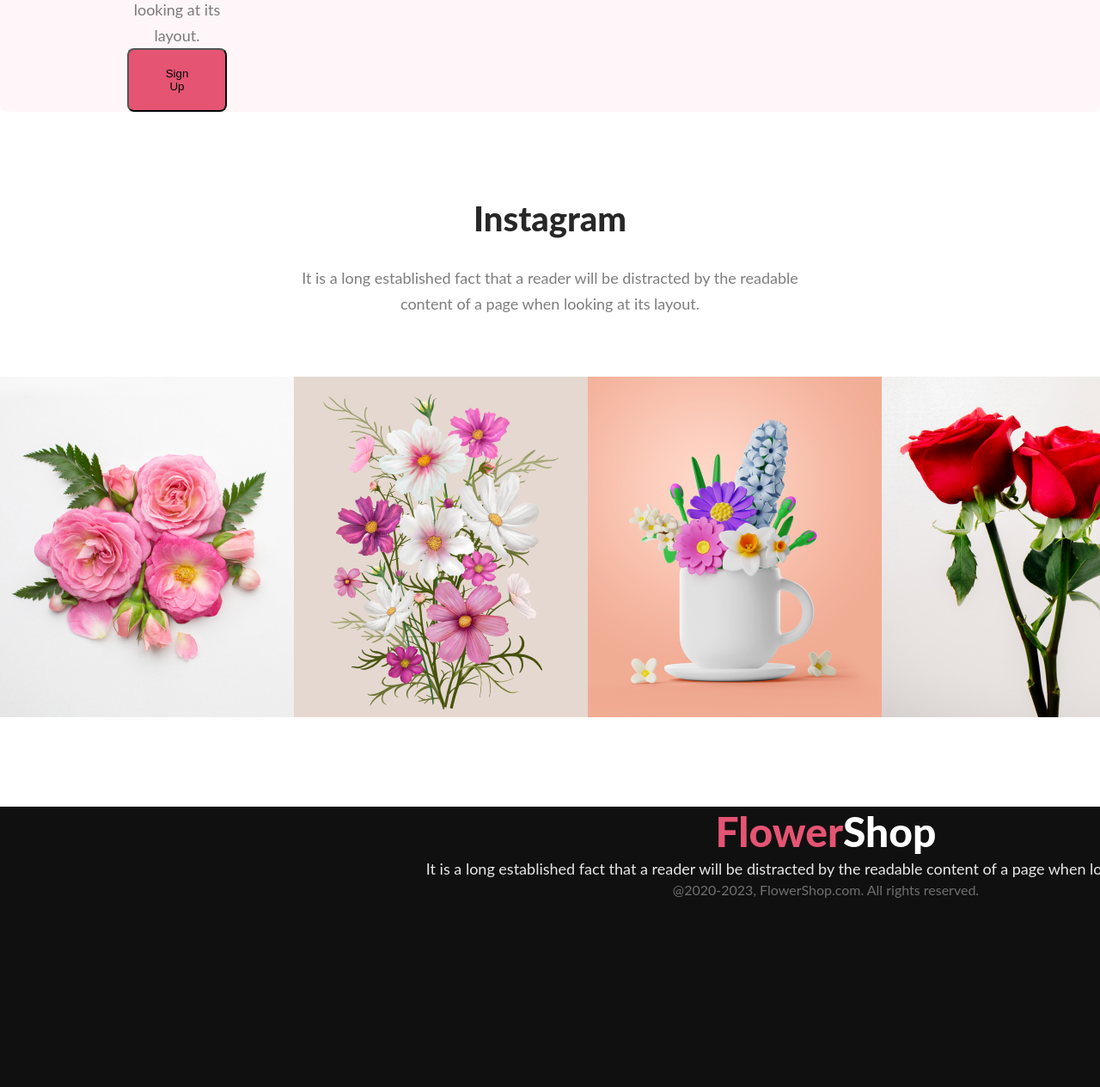
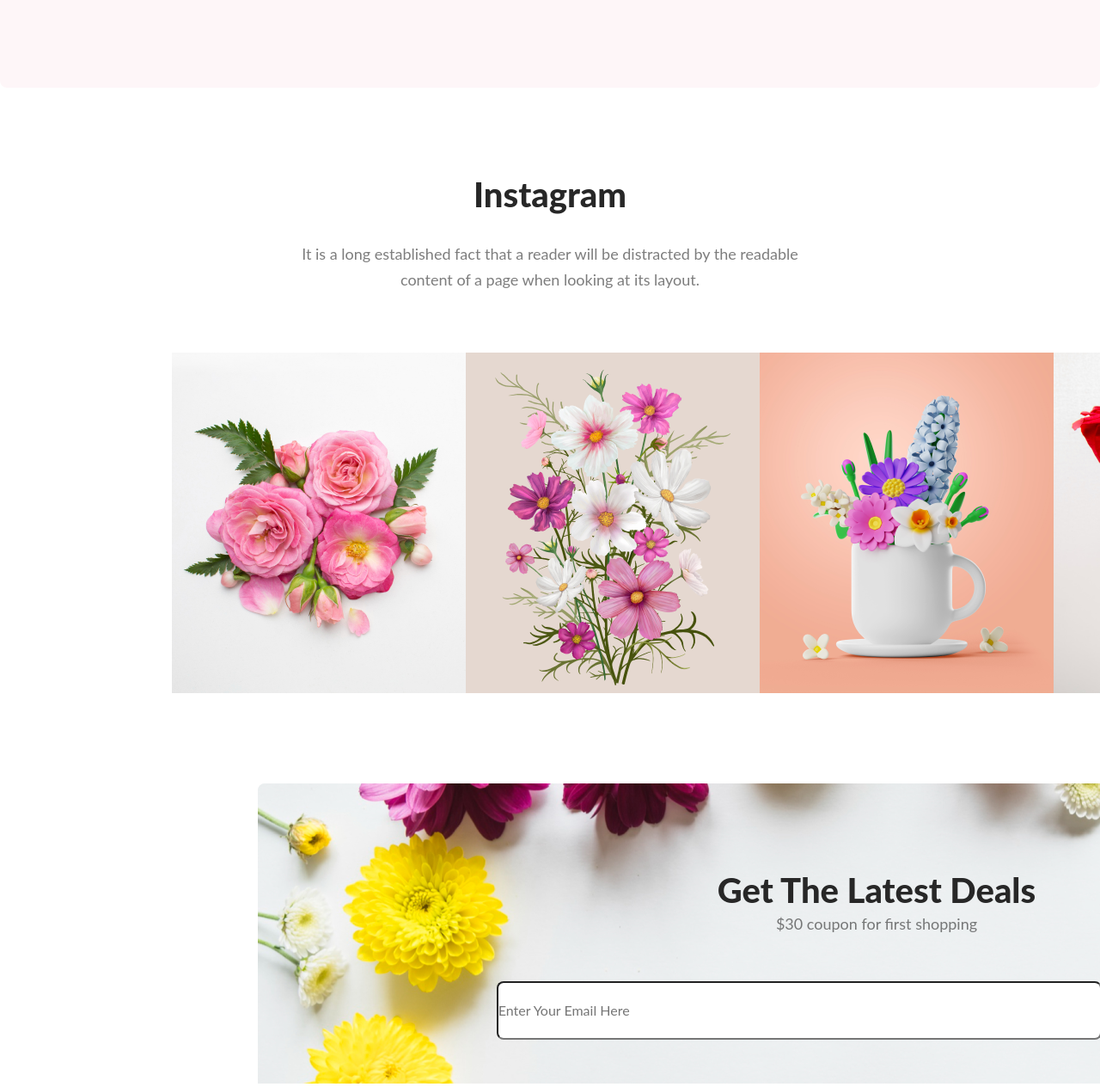
Before and after one commit to minhazuddinrafi/Flower-shop-Assignment, a plain HTML site: page index.html in a window 1280 px wide. Shown: the part 1973-3237 px from the top of the page at 86% size. Drawn offline with nearby package versions, Linux system fonts and the light colour scheme.

Commit message:
input-section

```diff
--- a/index.html
+++ b/index.html
@@ -5,6 +5,9 @@
     <meta charset="UTF-8">
     <meta name="viewport" content="width=device-width, initial-scale=1.0">
     <title>Flower Shop Assignment</title>
+    <link rel="preconnect" href="https://fonts.googleapis.com">
+    <link rel="preconnect" href="https://fonts.gstatic.com" crossorigin>
+    <link href="https://fonts.googleapis.com/css2?family=Open+Sans&display=swap" rel="stylesheet">
     <link rel="stylesheet" href="style/style.css">
 </head>
 
@@ -35,7 +38,7 @@
                 <p class="sign-up-description">It is a long established fact that a reader will be distracted by the
                     readable content of a page when
                     looking at its layout.</p>
-                <button class="btn">Sign Up</button>
+                <button class="btn-signup">Sign Up</button>
             </div>
             <div>
                 <img class="sign-up-img" src="images/pngwing 8.png" alt="">
@@ -46,7 +49,7 @@
 
         <!-- instagram section -->
 
-        <section>
+        <section class="instragam-input-section">
 
             <div class="instagram-writing">
                 <h3 class="instagram-heading">Instagram</h3>
@@ -60,25 +63,38 @@
 
             <div class="instagram-section-img">
                 <div>
-                    <img src="images/Flower 01.png" alt="">
+                    <img class="img-size-instra" src="images/Flower 01.png" alt="">
                 </div>
                 <div>
-                    <img src="images/Rectangle 4.png" alt="">
+                    <img class="img-size-instra" src="images/Rectangle 4.png" alt="">
                 </div>
                 <div>
-                    <img src="images/Rectangle 5.png" alt="">
+                    <img class="img-size-instra" src="images/Rectangle 5.png" alt="">
                 </div>
                 <div>
-                    <img src="images/Rectangle 6.png" alt="">
+                    <img class="img-size-instra" src="images/Rectangle 6.png" alt="">
+                </div>
+            </div>
+            <!-- input section -->
+
+            <div class="input-background">
+                <div class="input-details">
+                    <h3 class="get-details">Get The Latest Deals</h3>
+                    <h6 class="input-description">$30 coupon for first shopping</h6>
+                    <div class="input-subscribe">
+                        <input class="inut-text" placeholder="Enter Your Email Here" type="email">
+                        <button class="subscribe-button">Subscribe</button>
+                    </div>
                 </div>
             </div>
         </section>
     </main>
 
     <footer>
-        <div class="footer">
+        <div class=" footer">
             <h3 class="footer-flower-shop"> <span class="flower-color ">Flower</span>Shop</h3>
-            <p class="footer-description">It is a long established fact that a reader will be distracted by the readable
+            <p class="footer-description">It is a long established fact that a reader will be distracted by the
+                readable
                 content of a page
                 when
                 looking at its layout.</p>
--- a/style/style.css
+++ b/style/style.css
@@ -1,6 +1,11 @@
 * {
     margin: 0px;
     padding: 0px;
+}
+
+body {
+    /* font-family: 'Open Sans', sans-serif; */
+    font-family: 'Open Sans', sans-serif;
 }
 
 /* banner section */
@@ -52,6 +57,13 @@
     gap: 10px;
     border-radius: 8px;
     background: #E55473;
+    color: #FFF;
+    font-family: Lato;
+    font-size: 20px;
+    font-style: normal;
+    font-weight: 700;
+    line-height: normal;
+
 }
 
 /* sign-up section */
@@ -64,6 +76,24 @@
     background: rgba(229, 84, 115, 0.05);
 }
 
+.btn-signup {
+    display: inline-flex;
+    padding: 20px 43px;
+    align-items: flex-start;
+    gap: 10px;
+    border-radius: 10px;
+    border-color: none;
+    background: #E55473;
+    align-items: center;
+    margin-top: 20px;
+    margin-left: 200px;
+    color: #FFF;
+    font-size: 20px;
+    font-style: normal;
+    font-weight: 400;
+    line-height: normal;
+}
+
 .off-section {
     color: #E55473;
 }
@@ -71,10 +101,12 @@
 .sign-up-heading {
     color: #272727;
     font-family: Lato;
-    font-size: 40px;
+    font-size: 35px;
     font-style: normal;
     font-weight: 800;
     line-height: normal;
+    text-align: center;
+
 }
 
 .sign-up-description {
@@ -86,15 +118,17 @@
     font-style: normal;
     font-weight: 400;
     line-height: 30px;
+    margin-top: 10px;
+    margin-bottom: 10px;
 }
 
 .sign-up-img {
-    margin: 100px 400px;
+    margin: 100px;
 }
 
 .sign-up-writting {
     margin-left: 250px;
-
+    max-width: 500px;
 }
 
 /* instragram-section */
@@ -103,7 +137,8 @@
 
     display: flex;
     align-items: center;
-    justify-content: space-evenly;
+    justify-content: space-between;
+
 }
 
 .instagram-writing {
@@ -136,6 +171,89 @@
     margin-top: 30px;
 }
 
+.img-size-instra {
+    width: 342px;
+    height: 396px;
+    flex-shrink: 0;
+}
+
+.instragam-input-section {
+
+    margin: 0 200px;
+}
+
+
+/* input section */
+
+.input-background {
+    background-image: url("../images/Rectangle\ 9.png");
+    width: 1440px;
+    height: 349px;
+    flex-shrink: 0;
+    margin: 100px 100px;
+}
+
+.input-details {
+
+    text-align: center;
+    align-items: center;
+    padding-top: 100px;
+}
+
+.get-details {
+    color: #272727;
+    text-align: center;
+    font-family: Lato;
+    font-size: 40px;
+    font-style: normal;
+    font-weight: 800;
+    line-height: normal;
+
+}
+
+.input-description {
+    color: rgba(39, 39, 39, 0.60);
+    text-align: center;
+    font-family: Lato;
+    font-size: 18px;
+    font-style: normal;
+    font-weight: 400;
+    line-height: 30px;
+}
+
+.inut-text {
+    width: 700px;
+    height: 64px;
+    flex-shrink: 0;
+    border-radius: 8px;
+    background: #FFF;
+    color: rgba(39, 39, 39, 0.60);
+    font-family: Lato;
+    font-size: 16px;
+    font-style: normal;
+    font-weight: 400;
+    line-height: normal;
+}
+
+.subscribe-button {
+
+    display: inline-flex;
+    padding: 20px 43px;
+    align-items: flex-start;
+    gap: 10px;
+    border-radius: 8px;
+    background: #E55473;
+    color: #FFF;
+    font-family: Lato;
+    font-size: 20px;
+    font-style: normal;
+    font-weight: 700;
+    line-height: normal;
+}
+
+.input-subscribe {
+    padding-top: 50px;
+}
 
 /* footer section */
 .footer {
```
